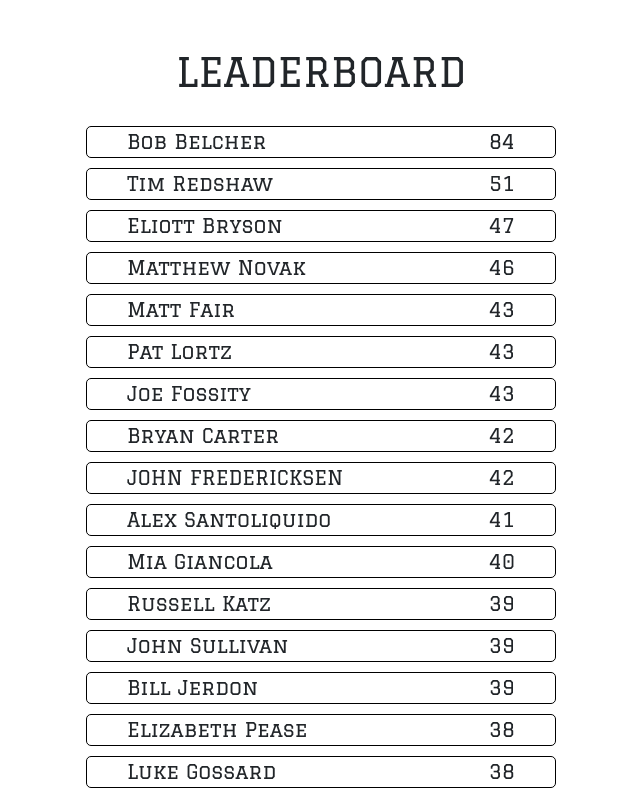
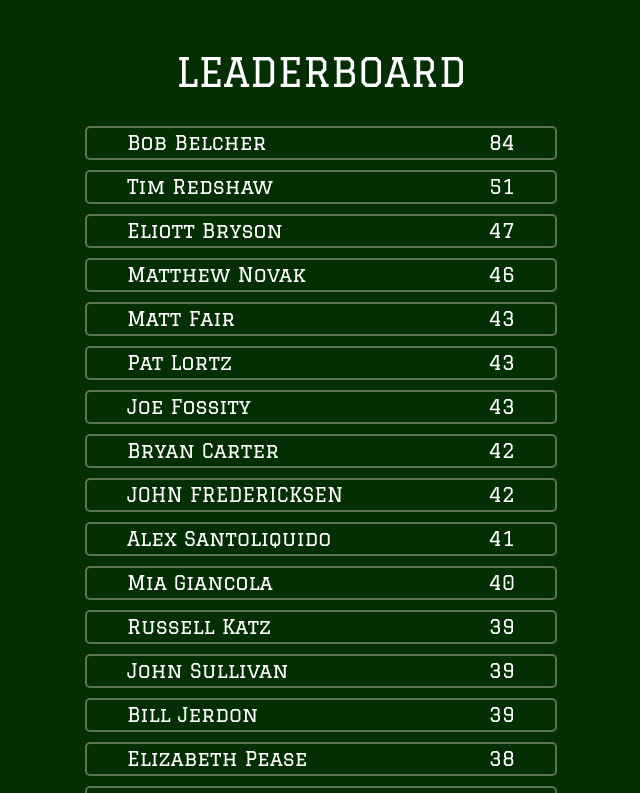
Before and after one commit to drycode/leaderboard, a React (Create React App) app: page / in a window 1280 px wide. Shown: the top 793 px of the page, without its empty margins (319-959 px from the left). Built offline with nearby package versions, Linux system fonts and the light colour scheme.

Commit message:
Styling, added color

```diff
--- a/src/App.css
+++ b/src/App.css
@@ -2,6 +2,8 @@
 
 body {
 	text-align: center;
+	background-color: rgb(3, 47, 3);
+	color: white;
 }
 
 h1 {
@@ -10,6 +12,7 @@ h1 {
 
 #main-container {
 	padding-top: 3em;
+	padding-bottom: 4em;
 }
 
 #main-title {
@@ -20,6 +23,10 @@ h1 {
 	color: green;
 }
 
+#results:first-child {
+	border: 2px solid green;
+}
+
 #page-title {
 	text-transform: uppercase;
 	font-family: 'Graduate', Arial, Helvetica, sans-serif;
--- a/src/App.js
+++ b/src/App.js
@@ -10,7 +10,9 @@ function App() {
 		<div className='App vh-100'>
 			<Container id='main-container' className='mx-auto d-flex justify-content-center'>
 				<div className='flex-col align-items-center'>
-					<h1 id='page-title'>Leaderboard</h1>
+					<h1 id='page-title' title='GO BIRDS!'>
+						Leaderboard
+					</h1>
 					<div id='results'>
 						{players.map((player) => {
 							console.log('player:');
--- a/src/ScoreCard.css
+++ b/src/ScoreCard.css
@@ -1,7 +1,11 @@
 .score-card {
-	border: 1px solid black;
+	border: 2px solid rgb(93, 115, 85);
 	border-radius: 5px;
 	margin-bottom: 0.5em;
+}
+
+.score-card:hover {
+	border: 2px solid rgb(129, 158, 120);
 }
 
 .sc-name {
```
